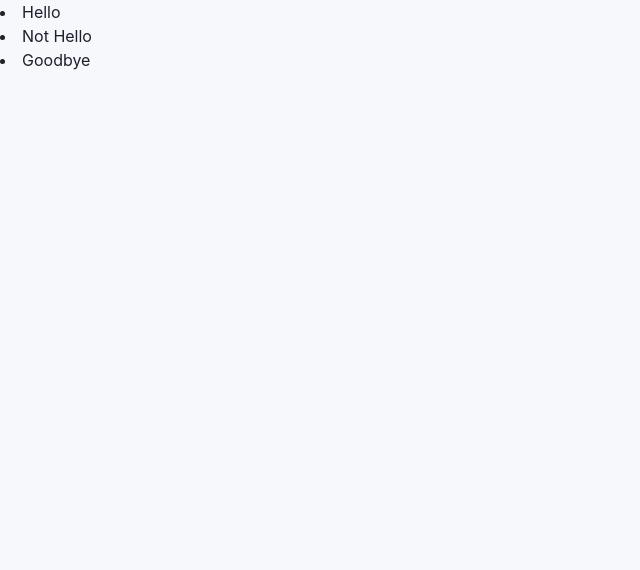
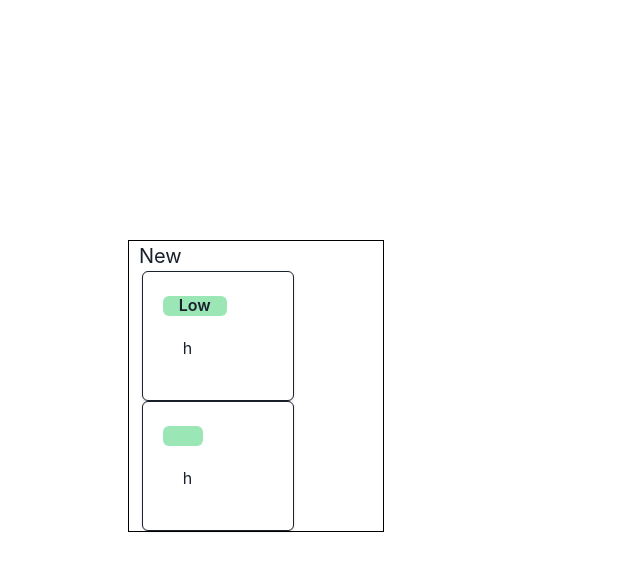
Before and after one commit to Chandramohan97/kanban, a React (Create React App) app: page / in a window 1280 px wide. Shown: the top 570 px of the page, without its empty margins (0-640 px from the left). Built offline with nearby package versions, Linux system fonts and the light colour scheme.

Commit message:
feat : changes made to Board

```diff
--- a/src/App.js
+++ b/src/App.js
@@ -12,69 +12,20 @@ import { DragDropContext, Draggable, Droppable} from "react-beautiful-dnd";
 import { DndProvider, useDrag,useDrop } from "react-dnd";
 import { HTML5Backend } from "react-dnd-html5-backend";
 import {v4 as uuid4} from 'uuid';
+import Board from "./Components/Board/Board";
 
-const arr = [
-  {
-    id:Math.random(),
-    content :'Hello'
-  },
-  {
-    id:Math.random(),
-    content : 'Not Hello'
-  },
-  {
-    id:Math.random(),
-    content : 'Goodbye'
-  }
-]
 function App() {
   return(
-    <DragDropContext>
-      <Droppable droppableId="characters">
-        {(provided) =>(
-          <div className="app" {...provided.droppableProps} ref={provided.innerRef}>
-          {arr.map(({id,content})=> {
-          return(
-            <Draggable key={id} draggableId={`draggable-${id}`}>
-              {(provided)=>(
-                <li ref={provided.innerRef} {...provided.draggableProps} {...provided.dragHandleProps} >
-                  {content}
-                  </li>
-              )
-              }
-            </Draggable>
-          )})}
-          {provided.placeholder}
-          </div>
+    // <DragDropContext>
+    // <DragDropContext
+    <div>
+      <Board/>
+    </div>
 
-        )}
-        </Droppable>
-      </DragDropContext>
-    )
+
+  )
+
 }
 
-        // <Grid templateColumns="repeat(3, 20vw)"  gap={[4,8,12]} py={["10vh", "20vh"]}   px={["5vw", "10vw", "20vw"]}>
-    //   <Box bg="gray.100" p={[2,4]} height="60vh" borderRadius="md" >
-    //     <Text fontSize={["sm", "md", "lg"]} fontWeight="semibold"> New </Text>
-    //     <Flex direction="column" align="center" gap="4" my>
-    //       <TextArea value="Board 1" />
-    //       <TextArea value="Board 2" />
-    //     </Flex>
-    //   </Box>
-    //   <Box bg="gray.100" p={[2,4]} borderRadius="md">
-    //     <Text fontSize={["sm", "md", "lg"]} fontWeight="semibold"> In Progress </Text>
-    //     <Flex direction="column" align="center" gap="4" my>
-    //       <TextArea value="Board 3" />
-    //       <TextArea value="Board 4" />
-    //     </Flex>
-    //   </Box>
-    //   <Box bg="gray.100" p={[2,4]} borderRadius="md">
-    //   <Text fontSize={["sm", "md", "lg"]} fontWeight="semibold"> Complete </Text>
-    //   <Flex direction="column" align="center" gap="4" my>
-    //       <TextArea value="Board 5" />
-    //       <TextArea value="Board 6" />
-    //   </Flex>
-    //   </Box>
-    // </Grid>
 
 export default App;
--- a/src/Components/TextArea/TextArea.js
+++ b/src/Components/TextArea/TextArea.js
@@ -7,13 +7,12 @@ const TextArea = (props) => {
     <ChakraTextarea
      bg="white"
      w="full"
-     h="20%"
+    //  h="20%"
      border="1px"
      my={4}
      h="10vh"
      borderRadius="none"
-     {...props}
-    />
+     >{props.text}</ChakraTextarea>
   )
 }
 
```
